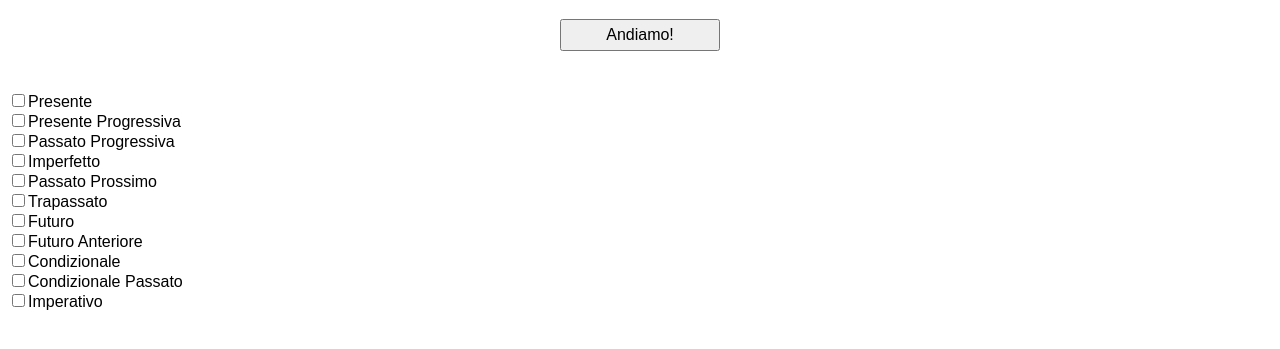
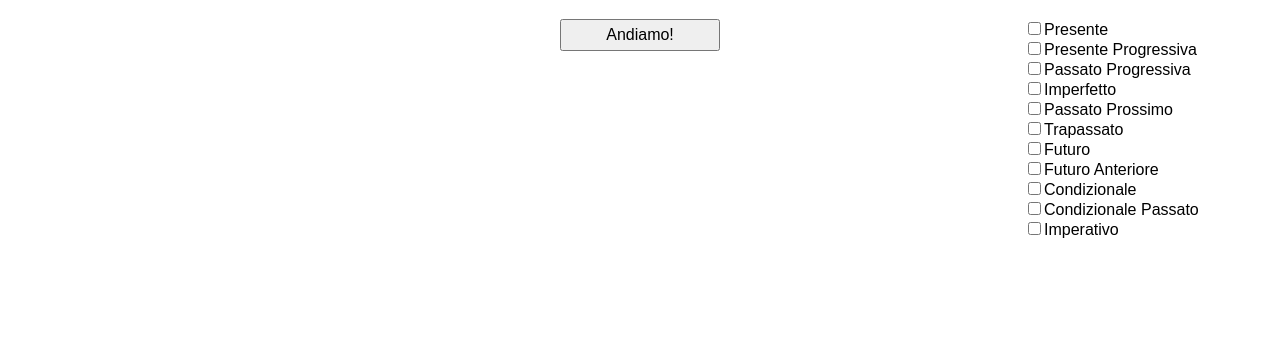
Before and after one commit to balevine/language-tutor, a plain HTML site: page index.html in a window 1280 px wide. Shown: the part 61-410 px from the top of the page. Drawn offline with Linux system fonts and the light colour scheme.

Commit message:
layout the settings

```diff
--- a/style.css
+++ b/style.css
@@ -7,7 +7,10 @@ h1 {
 }
 
 #main {
+  float: left;
+  left: 0px;
   text-align: center;
+  width: 100%;
 }
 
 #cueButton {
@@ -25,3 +28,9 @@ p#verb {
   font-size: 2.5em;
   font-style: italic;
 }
+
+#settings {
+  position: absolute;
+  left: 80%;
+  width: 15%;
+}
```
